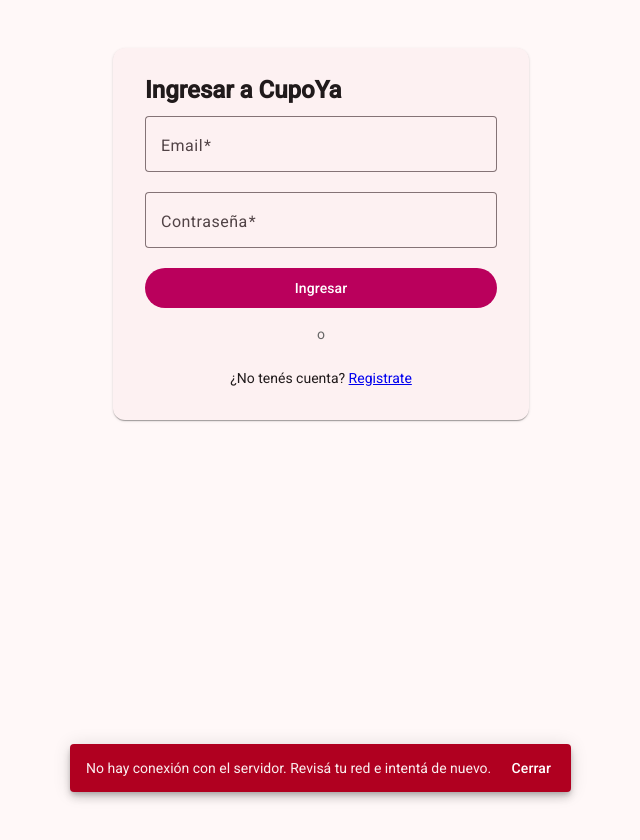
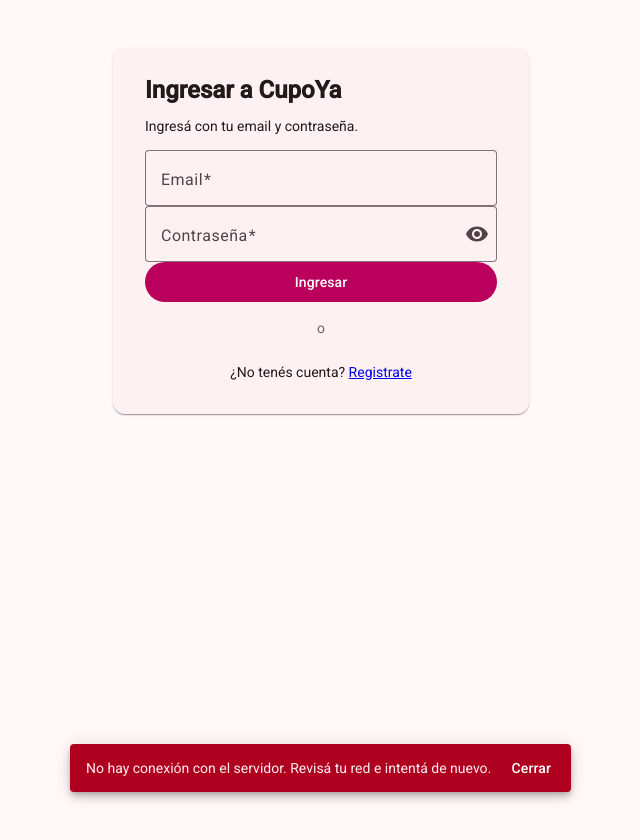
Before and after one commit to Alejillo18/CupoYa, an Angular app in the folder frontend/: page /login in a window 1280 px wide. Shown: the top 840 px of the page, without its empty margins (319-959 px from the left). Built offline with nearby package versions, Linux system fonts and the light colour scheme; no server answers.

Commit message:
feat(auth): campo de contrasena con ojo y login sin errores superpuestos

```diff
--- a/frontend/src/app/features/auth/login.component.html
+++ b/frontend/src/app/features/auth/login.component.html
@@ -1,36 +1,42 @@
 <main class="pagina">
-  <mat-card>
+  <mat-card class="tarjeta">
     <mat-card-content>
-      <h1>Ingresar a CupoYa</h1>
+      <header class="cabecera">
+        <h1>Ingresar a CupoYa</h1>
+        <p class="subtitulo">Ingresá con tu email y contraseña.</p>
+      </header>
 
       @if (registrado() === '1') {
         <p class="ok" role="status">Cuenta creada. Ya podés ingresar.</p>
       }
 
       <form [formGroup]="form" (ngSubmit)="submit()" novalidate>
-        <mat-form-field appearance="outline">
+        <mat-form-field appearance="outline" subscriptSizing="dynamic">
           <mat-label>Email</mat-label>
-          <input matInput type="email" formControlName="email" autocomplete="email" />
+          <input
+            matInput
+            type="email"
+            formControlName="email"
+            autocomplete="email"
+            autocapitalize="none"
+            spellcheck="false"
+          />
           <mat-error>Ingresá un email válido.</mat-error>
         </mat-form-field>
 
-        <mat-form-field appearance="outline">
-          <mat-label>Contraseña</mat-label>
-          <input
-            matInput
-            type="password"
-            formControlName="password"
-            autocomplete="current-password"
-          />
-          <mat-error>Ingresá tu contraseña.</mat-error>
-        </mat-form-field>
+        <app-password-field
+          [control]="form.controls.password"
+          etiqueta="Contraseña"
+          autocomplete="current-password"
+          error="Ingresá tu contraseña."
+        />
 
-        <button mat-flat-button type="submit" [disabled]="loading()">
+        <button mat-flat-button type="submit" [disabled]="loading()" [attr.aria-busy]="loading()">
           {{ loading() ? 'Ingresando…' : 'Ingresar' }}
         </button>
       </form>
 
-      <p class="separador">o</p>
+      <p class="separador"><span>o</span></p>
       <app-google-button />
 
       <p class="pie">¿No tenés cuenta? <a routerLink="/registro">Registrate</a></p>
--- a/frontend/src/app/features/auth/login.component.ts
+++ b/frontend/src/app/features/auth/login.component.ts
@@ -9,6 +9,7 @@ import { AuthService } from '../../core/auth.service';
 import { mensajeGlobal } from '../../core/error.interceptor';
 import { NotificationService } from '../../core/notification.service';
 import { GoogleButtonComponent } from './google-button.component';
+import { PasswordFieldComponent } from './password-field.component';
 
 @Component({
   selector: 'app-login',
@@ -20,6 +21,7 @@ import { GoogleButtonComponent } from './google-button.component';
     MatInputModule,
     MatButtonModule,
     GoogleButtonComponent,
+    PasswordFieldComponent,
   ],
   templateUrl: './login.component.html',
   styleUrl: './auth-form.css',
--- /dev/null
+++ b/frontend/src/app/features/auth/password-field.component.css
@@ -0,0 +1,15 @@
+:host {
+  display: block;
+}
+
+mat-form-field {
+  width: 100%;
+}
+
+.ojo {
+  color: var(--mat-sys-on-surface-variant, #5f6368);
+}
+
+.ojo svg {
+  fill: currentColor;
+}
--- /dev/null
+++ b/frontend/src/app/features/auth/password-field.component.html
@@ -0,0 +1,39 @@
+<mat-form-field appearance="outline" subscriptSizing="dynamic">
+    <mat-label>{{ etiqueta() }}</mat-label>
+    <input
+      matInput
+      [type]="visible() ? 'text' : 'password'"
+      [formControl]="control()"
+      [errorStateMatcher]="matcher()"
+      [attr.autocomplete]="autocomplete()"
+      autocapitalize="none"
+      spellcheck="false"
+    />
+    <button
+      mat-icon-button
+      matSuffix
+      type="button"
+      class="ojo"
+      [attr.aria-label]="visible() ? 'Ocultar contraseña' : 'Mostrar contraseña'"
+      [attr.aria-pressed]="visible()"
+      (click)="alternar()"
+    >
+      @if (visible()) {
+        <svg viewBox="0 0 24 24" width="22" height="22" aria-hidden="true" focusable="false">
+          <path
+            d="M12 7c2.76 0 5 2.24 5 5 0 .65-.13 1.26-.36 1.83l2.92 2.92c1.51-1.26 2.7-2.89 3.43-4.75-1.73-4.39-6-7.5-11-7.5-1.4 0-2.74.25-3.98.7l2.16 2.16C10.74 7.13 11.35 7 12 7zM2 4.27l2.28 2.28.46.46C3.08 8.3 1.78 10.02 1 12c1.73 4.39 6 7.5 11 7.5 1.55 0 3.03-.3 4.38-.84l.42.42L19.73 22 21 20.73 3.27 3 2 4.27zM7.53 9.8l1.55 1.55c-.05.21-.08.43-.08.65 0 1.66 1.34 3 3 3 .22 0 .44-.03.65-.08l1.55 1.55c-.67.33-1.41.53-2.2.53-2.76 0-5-2.24-5-5 0-.79.2-1.53.53-2.2zm4.31-.78l3.15 3.15.02-.16c0-1.66-1.34-3-3-3l-.17.01z"
+          />
+        </svg>
+      } @else {
+        <svg viewBox="0 0 24 24" width="22" height="22" aria-hidden="true" focusable="false">
+          <path
+            d="M12 4.5C7 4.5 2.73 7.61 1 12c1.73 4.39 6 7.5 11 7.5s9.27-3.11 11-7.5c-1.73-4.39-6-7.5-11-7.5zM12 17c-2.76 0-5-2.24-5-5s2.24-5 5-5 5 2.24 5 5-2.24 5-5 5zm0-8c-1.66 0-3 1.34-3 3s1.34 3 3 3 3-1.34 3-3-1.34-3-3-3z"
+          />
+        </svg>
+      }
+    </button>
+    @if (ayuda()) {
+      <mat-hint>{{ ayuda() }}</mat-hint>
+    }
+    <mat-error>{{ error() }}</mat-error>
+  </mat-form-field>
--- /dev/null
+++ b/frontend/src/app/features/auth/password-field.component.ts
@@ -0,0 +1,29 @@
+import { Component, input, signal } from '@angular/core';
+import { FormControl, ReactiveFormsModule } from '@angular/forms';
+import { MatButtonModule } from '@angular/material/button';
+import { ErrorStateMatcher } from '@angular/material/core';
+import { MatFormFieldModule } from '@angular/material/form-field';
+import { MatInputModule } from '@angular/material/input';
+
+// Campo de contraseña con botón de ojo para ver lo que se escribe.
+@Component({
+  selector: 'app-password-field',
+  imports: [ReactiveFormsModule, MatFormFieldModule, MatInputModule, MatButtonModule],
+  templateUrl: './password-field.component.html',
+  styleUrl: './password-field.component.css',
+})
+export class PasswordFieldComponent {
+  readonly control = input.required<FormControl<string>>();
+  readonly etiqueta = input('Contraseña');
+  readonly autocomplete = input('current-password');
+  readonly ayuda = input('');
+  readonly error = input('');
+  // Por defecto el error aparece cuando el campo es inválido y se tocó.
+  readonly matcher = input<ErrorStateMatcher>(new ErrorStateMatcher());
+
+  readonly visible = signal(false);
+
+  alternar(): void {
+    this.visible.update((v) => !v);
+  }
+}
```
